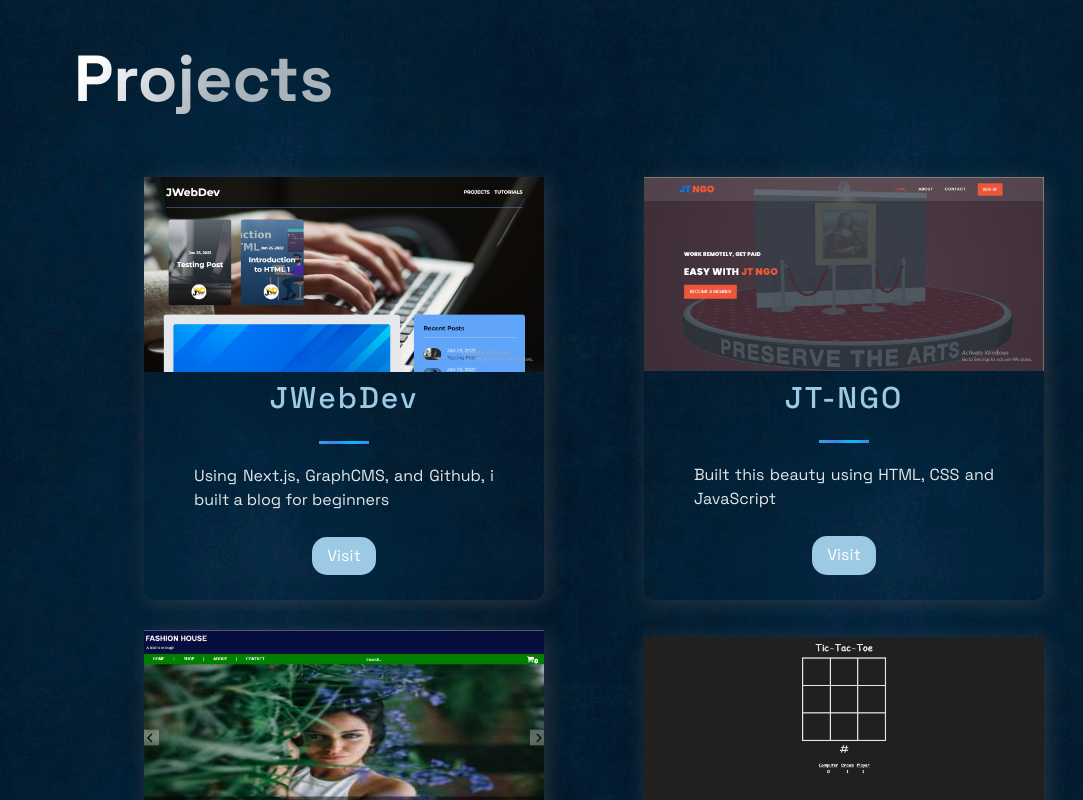
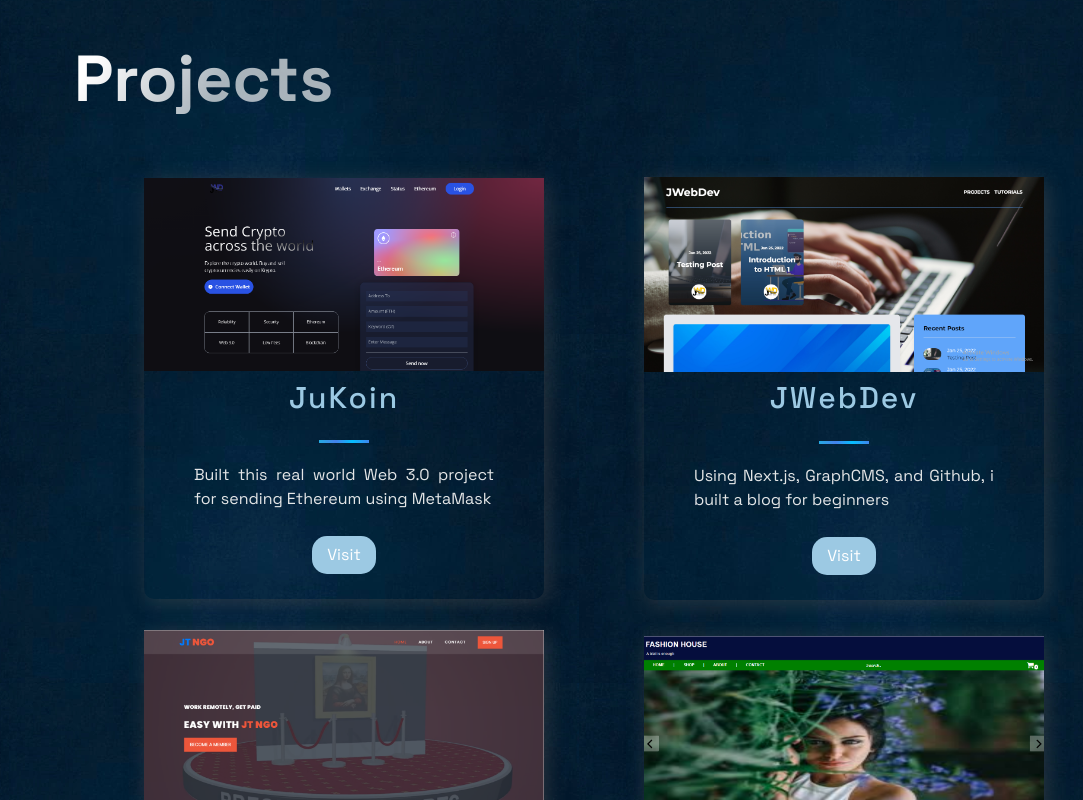
Before and after one commit to Jayt4c/portfolio, a Next.js app: page / in a window 1280 px wide. Shown: the part 713-1513 px from the top of the page, without its empty margins (46-1129 px from the left). Built offline with nearby package versions, Linux system fonts and the light colour scheme.

Commit message:
modified

```diff
--- a/src/constants/constants.js
+++ b/src/constants/constants.js
@@ -1,11 +1,19 @@
 export const projects = [
+  {
+    title: 'JuKoin',
+    description:"Built this real world Web 3.0 project for sending Ethereum using MetaMask",
+    image: '/images/jukoin.png',
+    tags: ['HTML', 'CSS', 'JavaScript','Solidity','Blockchain'],
+    visit: 'https://jukoin.vercel.app/',
+    id: 0,
+  },
   {
     title: 'JWebDev',
     description: "Using Next.js, GraphCMS, and Github, i built a blog for beginners",
       image: '/images/blog.png',
       tags: ['Next.js', 'GraphCMS'],
     visit: 'https://jwebdev.vercel.app/',
-    id: 0,
+    id: 1,
   },
   {
     title: 'JT-NGO',
@@ -13,7 +21,7 @@ export const projects = [
     image: '/images/ngo.png',
     tags: ['HTML', 'CSS', 'JavaScript'],
     visit: 'https://jt-ngo.netlify.app/',
-    id: 1,
+    id: 2,
   },
   {
     title: 'JT-FASHION',
@@ -21,7 +29,7 @@ export const projects = [
       image: '/images/fashion.png',
       tags: ['HTML', 'CSS'],
     visit: 'https://jt-fashion.netlify.app/',
-    id: 2,
+    id: 3,
   },
   {
     title: 'TIC-TAC-TOE',
@@ -29,7 +37,7 @@ export const projects = [
     image: '/images/ttt.png',
     tags: ['HTML', 'CSS', 'JavaScript'],
     visit: 'https://jt-tictactoe.netlify.app/',
-    id: 3,
+    id: 4,
   },
   {
     title: 'Previous Portfolio',
@@ -37,7 +45,7 @@ export const projects = [
     image: '/images/portfolio.png',
     tags: ['HTML', 'CSS', 'JavaScript'],
     visit: 'https://jt-portfolio1.netlify.app/',
-    id: 4,
+    id: 5,
   },
   {
     title: 'JT-STOPWATCH',
@@ -53,7 +61,7 @@ export const projects = [
     image: '/images/todo.png',
     tags: ['HTML', 'CSS', 'JavaScript'],
     visit: 'https://jt-todo.netlify.app/',
-    id: 5,
+    id: 7,
   },
 ];
 
```
Also changed, not shown: public/images/jukoin.png (added).
